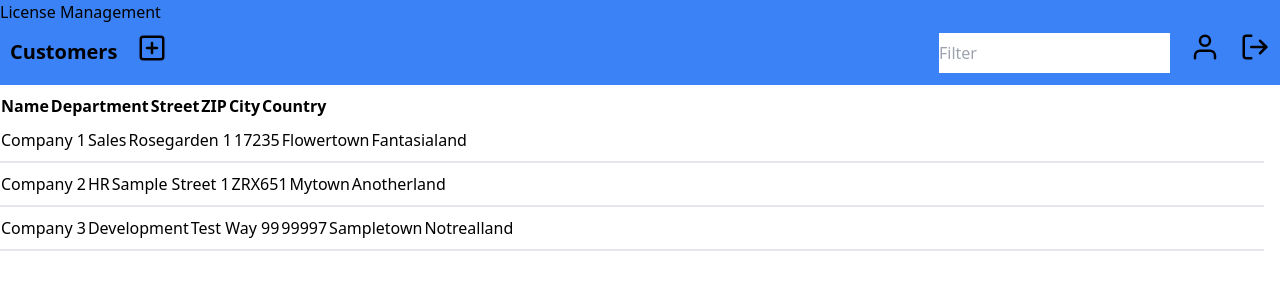
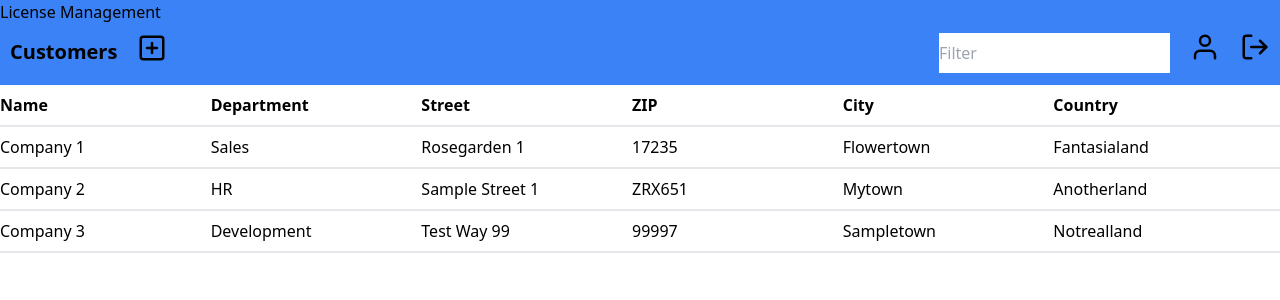
Before and after one commit to PinarGoekcek/license-management, a React (Create React App) app in the folder frontend/licence-management-ui/: page / in a window 1280 px wide. Shown: the top 300 px of the page. Built offline with nearby package versions, Linux system fonts and the light colour scheme.

Commit message:
Use flexbox to create companies table

```diff
--- a/frontend/licence-management-ui/src/components/Companies.js
+++ b/frontend/licence-management-ui/src/components/Companies.js
@@ -2,23 +2,20 @@ import Company from './Company';
 
 const Companies = ({ companies }) => {
   return (
-    <div className='company pr-4 py-2 '>
-      <table className='table-fixed'>
-        <thead>
-          <tr>
-            <th>Name</th>
-            <th>Department</th>
-            <th>Street</th>
-            <th>ZIP</th>
-            <th>City</th>
-            <th>Country</th>
-          </tr>
-        </thead>
-      </table>
+    <>
+      <div className='company flex flex-row justify-between pr-4 py-2 border-b-2'>
+        <span className='tbl-head'>Name</span>
+        <span className='tbl-head'>Department</span>
+        <span className='tbl-head'>Street</span>
+        <span className='tbl-head'>ZIP</span>
+        <span className='tbl-head'>City</span>
+        <span className='tbl-head'>Country</span>
+        <span className='clearfix'></span>
+      </div>
       {companies.map((company) => (
         <Company key={company.id} company={company} />
       ))}
-    </div>
+    </>
   );
 };
 
--- a/frontend/licence-management-ui/src/components/Company.js
+++ b/frontend/licence-management-ui/src/components/Company.js
@@ -1,19 +1,15 @@
 const Company = ({ company }) => {
   return (
-    <div className='company pr-4 py-2 border-b-2'>
-      <table>
-        <tbody>
-          <tr>
-            <td>{company.name}</td>
-            <td>{company.department}</td>
-            <td>{company.street}</td>
-            <td>{company.zip_code}</td>
-            <td>{company.city}</td>
-            <td>{company.country}</td>
-          </tr>
-        </tbody>
-      </table>
-    </div>
+    <>
+      <div className='company flex flex-row justify-between pr-4 py-2 border-b-2'>
+        <span className='tbl-content'>{company.name}</span>
+        <span className='tbl-content'>{company.department}</span>
+        <span className='tbl-content'>{company.street}</span>
+        <span className='tbl-content'>{company.zip_code}</span>
+        <span className='tbl-content'>{company.city}</span>
+        <span className='tbl-content'>{company.country}</span>
+      </div>
+    </>
   );
 };
 
--- a/frontend/licence-management-ui/src/style.css
+++ b/frontend/licence-management-ui/src/style.css
@@ -40,3 +40,14 @@
 .clearfix{
     clear: both;
 }
+
+.tbl-head{
+    flex: 1;
+    font-size: 16px;
+    font-weight: bold;
+}
+
+.tbl-content{
+    flex: 1;
+    font-size: 16px;
+}
```
